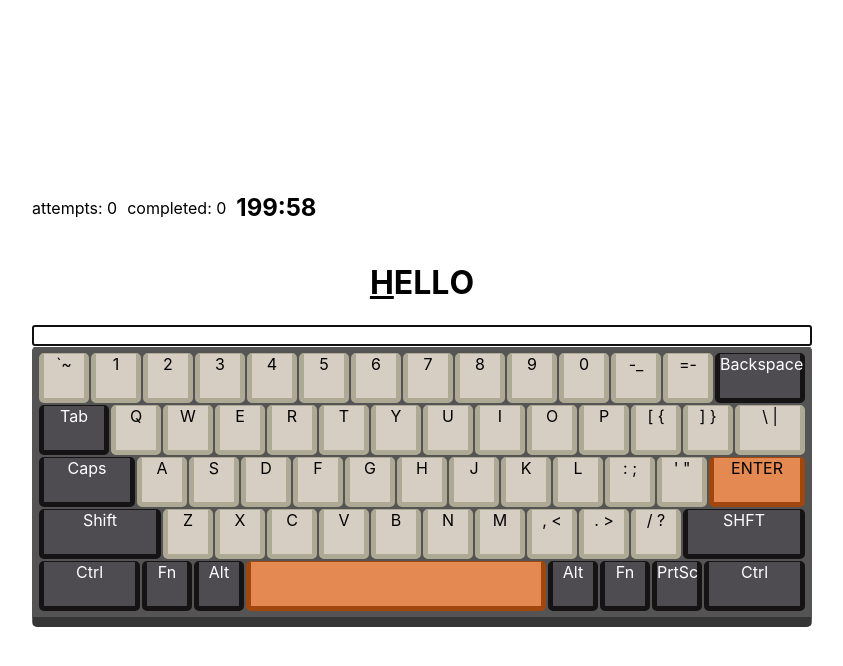
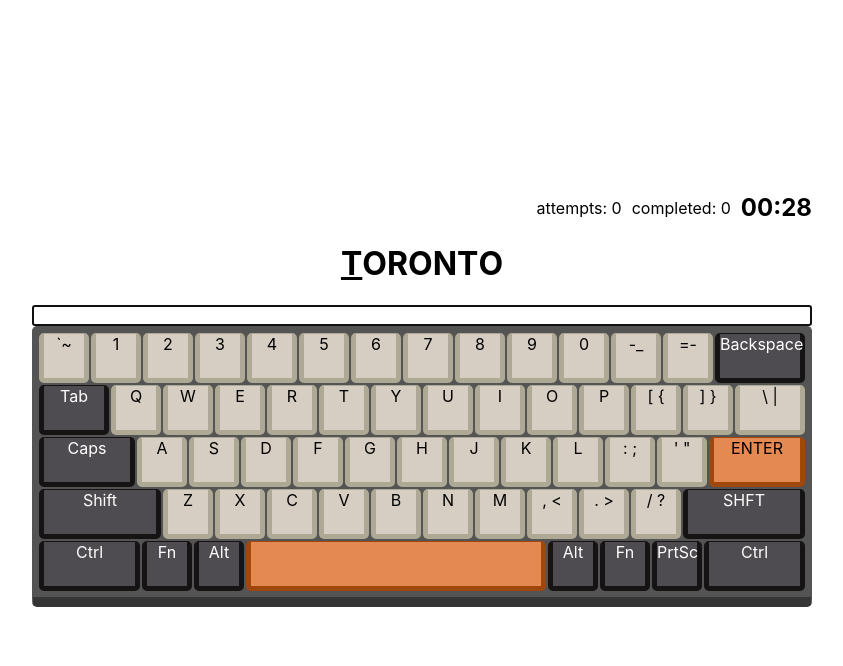
Before and after one commit to rickywid/keyboard-warrior, a React (Create React App) app: page / in a window 1280 px wide. Both pictures are taken after a click on the button "start game". Shown: the top 666 px of the page, without its empty margins (218-1061 px from the left). Built offline with nearby package versions, Linux system fonts and the light colour scheme.

Commit message:
more updates

```diff
--- a/package.json
+++ b/package.json
@@ -10,7 +10,7 @@
     "@types/node": "^12.20.37",
     "@types/react": "^17.0.35",
     "@types/react-dom": "^17.0.11",
-    "framer-motion": "^5.3.2",
+    "framer-motion": "^4.1.17",
     "react": "^17.0.2",
     "react-dom": "^17.0.2",
     "react-scripts": "4.0.3",
--- a/src/App.tsx
+++ b/src/App.tsx
@@ -8,11 +8,9 @@ import Timer from './components/timer';
 import Welcome from './components/welcome';
 import Word from './components/word';
 import { GameContext } from './context/game';
+import Notification from "./components/notifcation";
 
-
-
-const wordsList = ["HELLO", "WORLD"];
-
+const wordsList = ["TORONTO", "MONTREAL", "VANCOUVER", "EDMONTON", "CALGARY", "OTTAWA", "SASKATCHEWAN"];
 
 function App() {
 
@@ -26,40 +24,47 @@ function App() {
         startTimer,
         setStartTimer,
         showGameResults,
-        setShowGameResults
+        setShowGameResults,
+        displayNotification,
+        setDisplayNotification
     } = useContext(GameContext);
 
     const [charCode, setCharCode] = useState<number | null>(null); // charcode of keydown key
-    const [words, setWords] = useState<string[]>(wordsList); // list of words to render
     const [inputVal, setInputVal] = useState<string>(""); // input value
     const [currentCharIndex, setCurrentCharIndex] = useState<number>(0); // current character
-
-    const [displayNotification, setDisplayNotification] = useState<{ enterBtn: boolean, error: boolean }>({ enterBtn: false, error: false });
+    const [disableInput, setDisableInput] = useState<boolean>(false);
+    const [wordsListIndex, setWordsListIndex] = useState<number>(0);
 
     const handleUserKeyPress = useCallback(event => {
         const { keyCode } = event;
 
-        if (words.length) {
-            if (inputVal.toUpperCase() === words[0]) {
-                if (keyCode === 13) {
-                    setWordsCompleted(wordsCompleted + 1)
-                    setInputVal("")
-                    removeWord();
+        if (inputVal.toUpperCase() === wordsList[wordsListIndex]) {
 
-                    if (words.length === 0) {
-                        setGameStarted(!gameStarted)
-                    }
-                }
+            if (wordsListIndex === wordsList.length - 1) {
+                setGameStarted(!gameStarted);
+            }
+
+            if (keyCode === 13) {
+                setWordsCompleted(wordsCompleted + 1)
+                setInputVal("")
+                removeWord();
+                setDisableInput(false);
+                setDisplayNotification({
+                    error: false,
+                    enterBtn: false
+                });
             }
         }
-    }, [inputVal, words]);
+
+    }, [inputVal]);
 
     useEffect(() => {
-        if (inputVal.toUpperCase() === words[0]) {
+        if (inputVal.toUpperCase() === wordsList[wordsListIndex]) {
             setDisplayNotification({
                 error: false,
                 enterBtn: true
-            })
+            });
+            setDisableInput(true);
         }
     }, [inputVal])
 
@@ -72,27 +77,25 @@ function App() {
 
 
     const removeWord = () => {
-        const wordsState = words;
-        wordsState.shift();
-        setWords(wordsState);
+        setWordsListIndex(prevState => prevState + 1);
         setCurrentCharIndex(0)
         setInputVal("");
     }
 
     const displayWord = () => {
-        return words.length ? (
+        return (
             <Word
-                word={words[0]}
+                word={wordsList[wordsListIndex]}
                 currentCharIndex={currentCharIndex}
             />
-        ) : 'Done'
+        )
     }
 
     const handleInputChange = (e: any) => {
         const { value } = e.target;
 
         const isValid =
-            words[0].charAt(currentCharIndex) ===
+            wordsList[wordsListIndex].charAt(currentCharIndex) ===
             value.charAt(currentCharIndex).toUpperCase();
 
         if (!isValid) {
@@ -100,6 +103,11 @@ function App() {
             setDisplayNotification({
                 enterBtn: false,
                 error: true
+            })
+        } else {
+            setDisplayNotification({
+                enterBtn: false,
+                error: false
             })
         }
         setInputVal(isValid ? value : "");
@@ -110,6 +118,10 @@ function App() {
         setGameStarted(true)
         setStartTimer(true);
         setShowGameResults(true);
+        setWordsListIndex(0);
+        setWordsAttempts(0);
+        setWordsCompleted(0);
+
     };
 
     const stop = () => {
@@ -125,7 +137,7 @@ function App() {
         <div className="App">
             {gameStarted ? (
                 <main>
-                    <div style={{ display: 'flex', alignItems: 'center' }}>
+                    <div className="game-info">
                         <Scoreboard
                             wordsAttempts={wordsAttempts}
                             wordsCompleted={wordsCompleted}
@@ -136,9 +148,10 @@ function App() {
                             stop={stop}
                         />
                     </div>
+                    {displayNotification.error &&
+                        <Notification label="error" />}
                     {displayWord()}
-                    {displayNotification.enterBtn ? 'press enter' : ''}
-                    {displayNotification.error ? 'error' : ''}
+
                     <input
                         type="text"
                         style={{ width: '100%' }}
@@ -147,8 +160,14 @@ function App() {
                         onKeyDown={(e) => setCharCode(e.keyCode)}
                         onKeyUp={() => setCharCode(null)}
                         autoFocus
+                        readOnly={disableInput}
                     />
-                    <Keyboard k={charCode as unknown as number} />
+                    <div style={{ position: 'relative' }}>
+                        <Keyboard k={charCode as unknown as number} />
+                        {displayNotification.enterBtn &&
+                            <Notification label="Press Enter" />
+                        }
+                    </div>
                 </main>
             ) : (
                 showGameResults ?
--- a/src/components/keyboard.tsx
+++ b/src/components/keyboard.tsx
@@ -38,8 +38,8 @@ const Keyboard: FunctionComponent<KeyboardProps> = ({ k }) => {
                 <Key val="I" isPressed={k === 73 ? true : false} colorScheme="white" />
                 <Key val="O" isPressed={k === 79 ? true : false} colorScheme="white" />
                 <Key val="P" isPressed={k === 80 ? true : false} colorScheme="white" />
-                <Key val="[ {" isPressed={k === 77 ? true : false} colorScheme="white" />
-                <Key val="] }" isPressed={k === 77 ? true : false} colorScheme="white" />
+                <Key val="[ {" colorScheme="white" />
+                <Key val="] }" colorScheme="white" />
                 <Key val="\ |" isPressed={k === 8 ? true : false} colorScheme="white" stretch={true} />
             </div>
             <div className="keyboard-keys middle">
@@ -53,8 +53,8 @@ const Keyboard: FunctionComponent<KeyboardProps> = ({ k }) => {
                 <Key val="J" isPressed={k === 74 ? true : false} colorScheme="white" />
                 <Key val="K" isPressed={k === 75 ? true : false} colorScheme="white" />
                 <Key val="L" isPressed={k === 76 ? true : false} colorScheme="white" />
-                <Key val=": ;" isPressed={k === 77 ? true : false} colorScheme="white" />
-                <Key val={`' "`} isPressed={k === 77 ? true : false} colorScheme="white" />
+                <Key val=": ;" colorScheme="white" />
+                <Key val={`' "`} colorScheme="white" />
                 <Key val="ENTER" isPressed={k === 13 ? true : false} colorScheme="orange" stretch={true} />
             </div>
             <div className="keyboard-keys bottom">
@@ -66,9 +66,9 @@ const Keyboard: FunctionComponent<KeyboardProps> = ({ k }) => {
                 <Key val="B" isPressed={k === 66 ? true : false} colorScheme="white" />
                 <Key val="N" isPressed={k === 78 ? true : false} colorScheme="white" />
                 <Key val="M" isPressed={k === 77 ? true : false} colorScheme="white" />
-                <Key val=", <" isPressed={k === 77 ? true : false} colorScheme="white" />
-                <Key val=". >" isPressed={k === 77 ? true : false} colorScheme="white" />
-                <Key val="/ ?" isPressed={k === 77 ? true : false} colorScheme="white" />
+                <Key val=", <" colorScheme="white" />
+                <Key val=". >" colorScheme="white" />
+                <Key val="/ ?" colorScheme="white" />
                 <Key val="SHFT" colorScheme="grey" stretch={true} />
             </div>
             <div className="keyboard-layout">
--- /dev/null
+++ b/src/components/notifcation.tsx
@@ -0,0 +1,48 @@
+import { motion } from "framer-motion";
+import { FunctionComponent, useContext } from "react";
+import "../styles/notification.css";
+
+interface NotificationProps {
+    label: string;
+}
+
+const Notification: FunctionComponent<NotificationProps> = ({ label }) => {
+
+    const enterStyle = {
+        position: 'absolute',
+        right: '-122px',
+        top: '40%',
+        background: 'green',
+    }
+
+    const enterAnimate = {
+        x: -30
+    }
+
+    const errorStyle = {
+        background: 'red'
+    }
+
+    const errorAnimate = {
+        y: 20
+    }
+
+    const style = label === "Press Enter" ? enterStyle : errorStyle;
+    const animate = label === "Press Enter" ? enterAnimate : errorAnimate;
+
+    return (
+        <motion.div
+        className="notification"
+            style={style}
+            animate={animate}
+            transition={{
+                duration: 0.5,
+                yoyo: Infinity
+            }}
+        >
+            {label}
+        </motion.div>
+    );
+}
+
+export default Notification;
--- a/src/components/scoreboard.tsx
+++ b/src/components/scoreboard.tsx
@@ -1,4 +1,5 @@
 import { FunctionComponent } from "react";
+import "../styles/scoreboard.css";
 
 interface ScoreboardProps {
     wordsAttempts: number;
--- a/src/components/timer.tsx
+++ b/src/components/timer.tsx
@@ -10,8 +10,8 @@ interface ITimer {
 }
 
 function Timer({ startTimer, start, stop }: ITimer) {
-    const [seconds, setSeconds] = useState(0);
-    const [minutes, setMinutes] = useState(200);
+    const [seconds, setSeconds] = useState(30);
+    const [minutes, setMinutes] = useState(0);
     //   const [startTimer, setStartTimer] = useState<boolean>(false);
     //   const Alarm = new Audio(AlarmWAV);
 
--- a/src/context/game.tsx
+++ b/src/context/game.tsx
@@ -10,6 +10,8 @@ const GameProvider = ({ children }: any) => {
     const [wordsCompleted, setWordsCompleted] = useState<number>(0);
     const [startTimer, setStartTimer] = useState<boolean>(false);
     const [showGameResults, setShowGameResults] = useState<boolean>(false);
+    const [displayNotification, setDisplayNotification] = useState<{ enterBtn: boolean, error: boolean }>({ enterBtn: false, error: false });
+
 
     return (
         <GameContext.Provider value={{
@@ -22,7 +24,9 @@ const GameProvider = ({ children }: any) => {
             startTimer,
             setStartTimer,
             showGameResults,
-            setShowGameResults
+            setShowGameResults,
+            displayNotification,
+            setDisplayNotification
         }} >
             {children}
         </GameContext.Provider>
--- a/src/index.css
+++ b/src/index.css
@@ -12,16 +12,16 @@ code {
     monospace;
 }
 
-
-.scoreboard {
+.game-info {
   display: flex;
-  text-align: right !important;
-}
-
-.scoreboard p {
-  margin-right: 10px;
+  justify-content: flex-end;
+  align-items: center;
 }
 
 .timer {
   display: flex;
 }
+
+.timer h2 {
+  margin: 0;
+}
--- /dev/null
+++ b/src/styles/notification.css
@@ -0,0 +1,5 @@
+.notification {
+    display: inline-block;
+    width: 80px;
+    padding: 10px
+}
--- /dev/null
+++ b/src/styles/scoreboard.css
@@ -0,0 +1,8 @@
+.scoreboard {
+    display: flex;
+    text-align: right !important;
+  }
+
+  .scoreboard p {
+    margin: 0 10px 0 0;
+  }
```
Also changed, not shown: src/index.tsx (+10 -5 lines), 1 other file (tests, documents, lock files or other folders).
